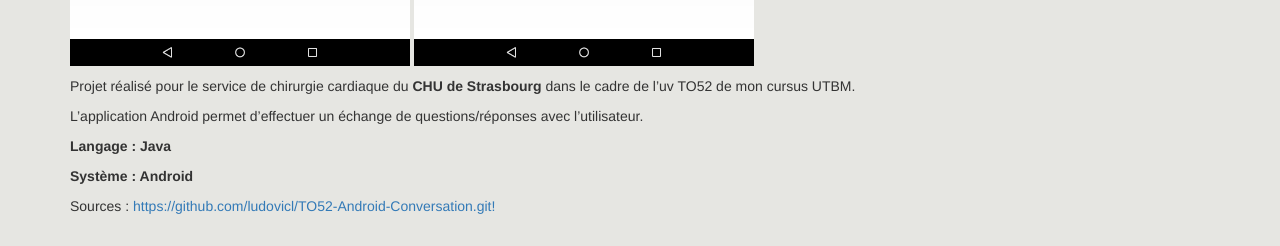
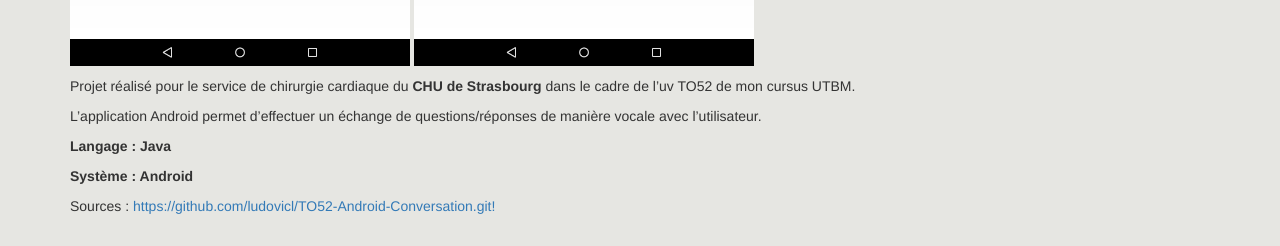
Before and after one commit to ludovicl/lardies-simple-cv, a Jekyll site: the page built from _posts/2014-12-02-to52-projet-de-developpement.md, in a window 1280 px wide. Shown: the part 651-897 px from the top of the page. Built offline with Jekyll 4.4.1, drawn with Linux system fonts in a browser that asks for light colours; nearby versions of some CDN libraries; library files that are not in the unit come from our copies.

Commit message:
add some posts

```diff
--- a/_posts/2014-12-02-to52-projet-de-developpement.md
+++ b/_posts/2014-12-02-to52-projet-de-developpement.md
@@ -1,18 +1,17 @@
 ---
 layout: post
 title:  "TO52 Projet de développement"
-date:   2014-12-02 21:07:24 +0100
-categories: jekyll update
+categories: utbm
 thumbnail: images/projets/TO52-2.png
 ---
 
 
-![GitHub Logo](/images/projets/TO52-2.png)
-![GitHub Logo](/images/projets/TO52-3.png)
+![Home Android application](/images/projets/TO52-2.png)
+![Response Android application](/images/projets/TO52-3.png)
 
 Projet réalisé pour le service de chirurgie cardiaque du **CHU de Strasbourg** dans le cadre de l'uv TO52 de mon cursus UTBM.
 
-L'application Android permet d'effectuer un échange de questions/réponses avec l'utilisateur.
+L'application Android permet d'effectuer un échange de questions/réponses de manière vocale avec l'utilisateur.
 
 **Langage : Java**
 
--- a/css/custom.css
+++ b/css/custom.css
@@ -48,3 +48,11 @@
     width:340px; /* you can use % */
     height: auto;
 }
+
+.caption{
+    text-align: center;
+}
+
+.caption h3{
+    display:inline;
+}
--- a/projects.html
+++ b/projects.html
@@ -10,10 +10,15 @@
 
 <div class="row">
     {% for post in site.posts %}
+
     <div class="col-xs-6 col-md-4">
             <a href="{{ post.url }}" class="thumbnail">
+                <div class="caption">
+                    <h3> <span class="label label-default">{{post.title}}</span></h3>
+                </div>
                 <img src="{{ post.thumbnail }}" alt="...">
             </a>
     </div>
+
     {% endfor %}
 </div>
```
Also changed, not shown: _posts/2011-06-20-bts-examesure-linux.md (added, +17 -0 lines), _posts/2013-01-08-lo43-smallWorld.md (added, +17 -0 lines), _posts/2013-06-12-lo41-centre-d-appel.md (added, +19 -0 lines), _posts/2013-06-29-gl40-loi-de-fitts.md (added, +19 -0 lines), _posts/2015-05-03-drag-and-press.md (added, +16 -0 lines).
